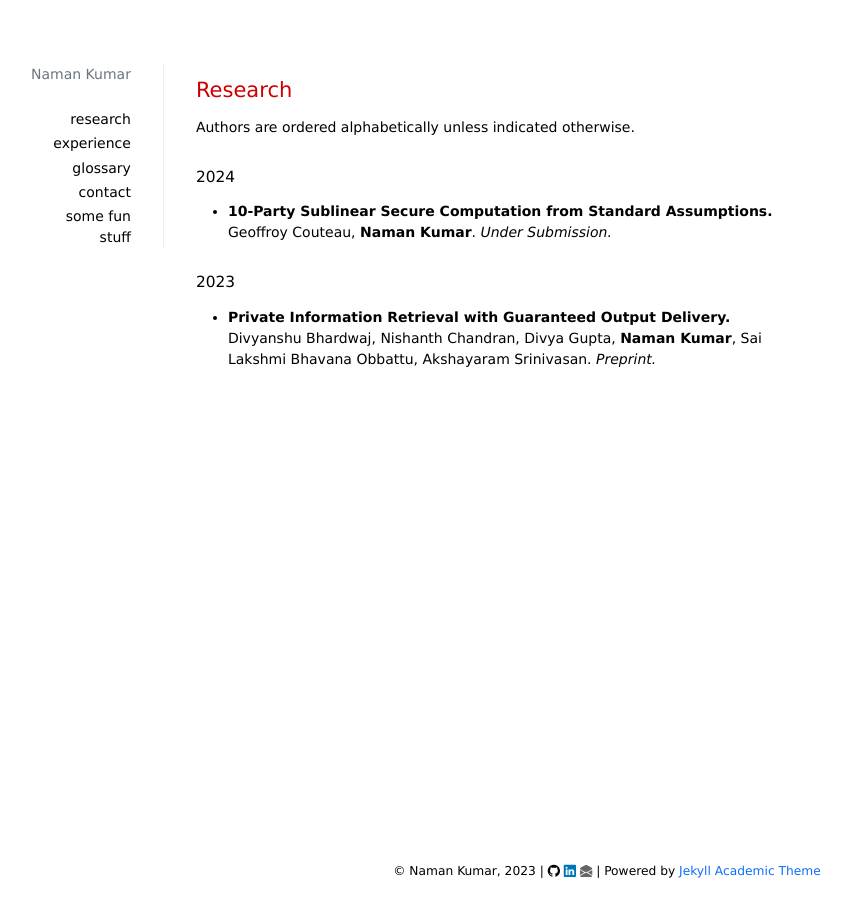
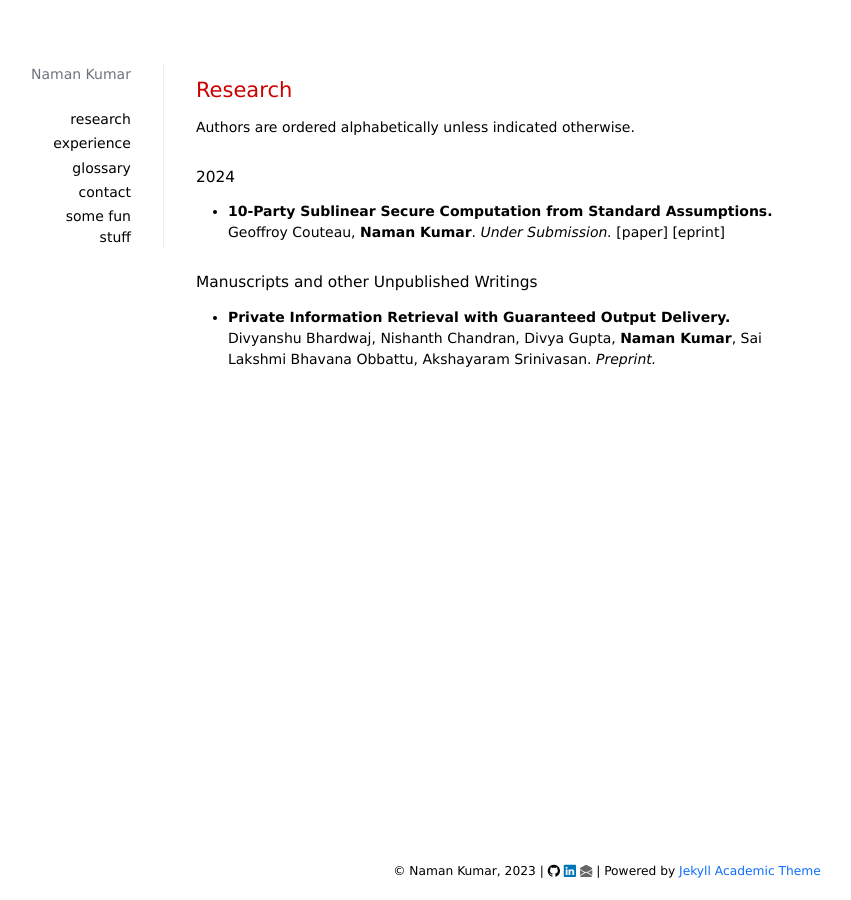
Before and after one commit to matcauthon49/matcauthon49.github.io, a Jekyll site: the page built from _pages/research.md, in a window 1280 px wide. Shown: the whole page, without its empty margins (33-884 px from the left). Built offline with Jekyll 4.4.1, drawn with Linux system fonts in a browser that asks for light colours; nearby versions of some CDN libraries; a style sheet for code colours, icons or effects is not loaded.

Commit message:
Update research.md

```diff
--- a/_pages/research.md
+++ b/_pages/research.md
@@ -10,8 +10,9 @@ Authors are ordered alphabetically unless indicated otherwise.
 
 + **10-Party Sublinear Secure Computation from Standard Assumptions.**
     Geoffroy Couteau, **Naman Kumar**. <em>Under Submission.</em>
+    [paper] [eprint]
 
-#### 2023
+#### Manuscripts and other Unpublished Writings
 
 + **Private Information Retrieval with Guaranteed Output Delivery.**
     Divyanshu Bhardwaj, Nishanth Chandran, Divya Gupta, **Naman Kumar**, Sai Lakshmi Bhavana Obbattu, Akshayaram Srinivasan. <em>Preprint.</em>
```
